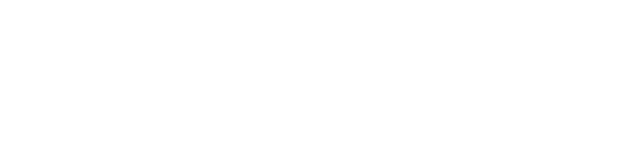
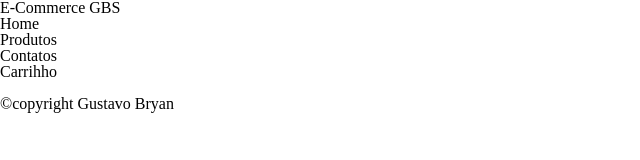
Before and after one commit to gustavobryan/e-commerce-gbs, a plain HTML site: page index.html in a window 1280 px wide. Shown: the whole page, without its empty margins (0-640 px from the left). Drawn offline with Linux system fonts and the light colour scheme.

Commit message:
:bricks:ci HTML base

```diff
--- /dev/null
+++ b/Assets/CSS/reset.css
@@ -0,0 +1,48 @@
+/* http://meyerweb.com/eric/tools/css/reset/
+   v2.0 | 20110126
+   License: none (public domain)
+*/
+
+html, body, div, span, applet, object, iframe,
+h1, h2, h3, h4, h5, h6, p, blockquote, pre,
+a, abbr, acronym, address, big, cite, code,
+del, dfn, em, img, ins, kbd, q, s, samp,
+small, strike, strong, sub, sup, tt, var,
+b, u, i, center,
+dl, dt, dd, ol, ul, li,
+fieldset, form, label, legend,
+table, caption, tbody, tfoot, thead, tr, th, td,
+article, aside, canvas, details, embed,
+figure, figcaption, footer, header, hgroup,
+menu, nav, output, ruby, section, summary,
+time, mark, audio, video {
+	margin: 0;
+	padding: 0;
+	border: 0;
+	font-size: 100%;
+	font: inherit;
+	vertical-align: baseline;
+}
+/* HTML5 display-role reset for older browsers */
+article, aside, details, figcaption, figure,
+footer, header, hgroup, menu, nav, section {
+	display: block;
+}
+body {
+	line-height: 1;
+}
+ol, ul {
+	list-style: none;
+}
+blockquote, q {
+	quotes: none;
+}
+blockquote:before, blockquote:after,
+q:before, q:after {
+	content: '';
+	content: none;
+}
+table {
+	border-collapse: collapse;
+	border-spacing: 0;
+}
--- a/index.html
+++ b/index.html
@@ -1,12 +1,40 @@
 <!DOCTYPE html>
-<html lang="en">
+<html lang="pt-BR">
+
 <head>
     <meta charset="UTF-8">
     <meta http-equiv="X-UA-Compatible" content="IE=edge">
     <meta name="viewport" content="width=device-width, initial-scale=1.0">
-    <title>Document</title>
+    <link rel="stylesheet" href="/Assets/CSS/reset.css">
+    <link rel="stylesheet" href="/Assets/CSS/styles.css">
+    <title>E-Commerce GBS</title>
 </head>
+
 <body>
 
+    <header>
+        <h1>E-Commerce GBS</h1>
+        <nav>
+
+            <ul>
+                <li>Home</li>
+                <li>Produtos</li>
+                <li>Contatos</li>
+                <li>Carrihho</li>
+            </ul>
+        </nav>
+    </header>
+    <img src="" alt="">
+    <h2></h2>
+    <main>
+
+    </main>
+
+    <footer>
+        <p class="text-footer">&copy;copyright Gustavo Bryan</p>
+    </footer>
+
+    <script src="/Assets/JavaScript/script.js"></script>
 </body>
+
 </html>
```
Also changed, not shown: Assets/CSS/styles.css (added), Assets/JavaScript/script.js (added).
